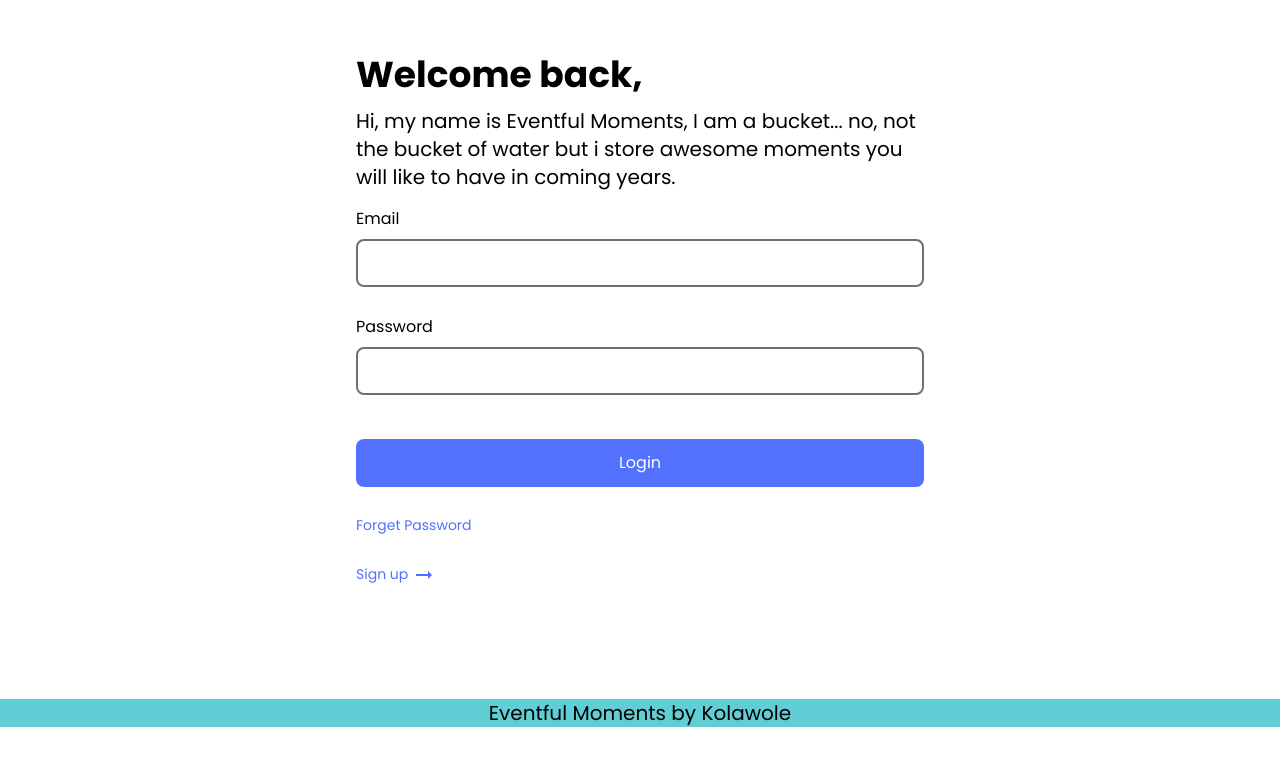
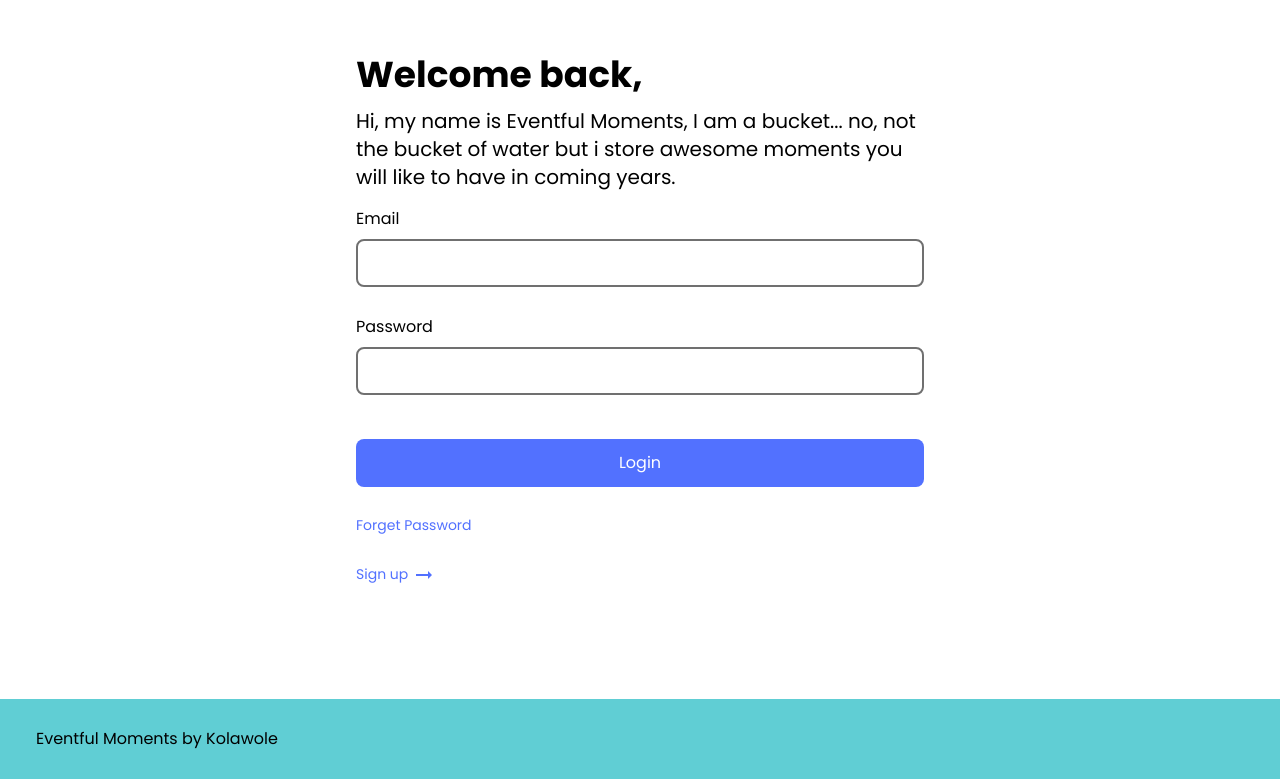
Before and after one commit to Kolawole26/thestartupintern_frontend_six, a Next.js app: page / in a window 1280 px wide. Shown: the part 133-912 px from the top of the page. Before the commit the page ends 860 px from the top, so only its background shows below. Built offline with nearby package versions, Linux system fonts and the light colour scheme.

Commit message:
Fourth commit

```diff
--- a/Components/Footer.js
+++ b/Components/Footer.js
@@ -3,8 +3,8 @@ import React from 'react'
 function Footer() {
     return (
         <div>
-            <footer className=" py-7 px-9 ">
-                <p className="md:text-right text-center md:text-xl">Eventful Moments by Kolawole</p>
+            <footer>
+                <p className="nav">Eventful Moments by Kolawole</p>
             </footer>
         </div>
     )
--- a/styles/globals.css
+++ b/styles/globals.css
@@ -8,6 +8,17 @@
 @layer base {
 
     footer {
-        @apply bg-secondary
+        @apply bg-secondary;
+        @apply py-7;
+        @apply px-9
     }
 }
+
+@layer utilities {
+
+    .nav {
+        @apply text-center;
+        @apply md:text-right;
+        @apply md:text-xl
+    }
+}
```
